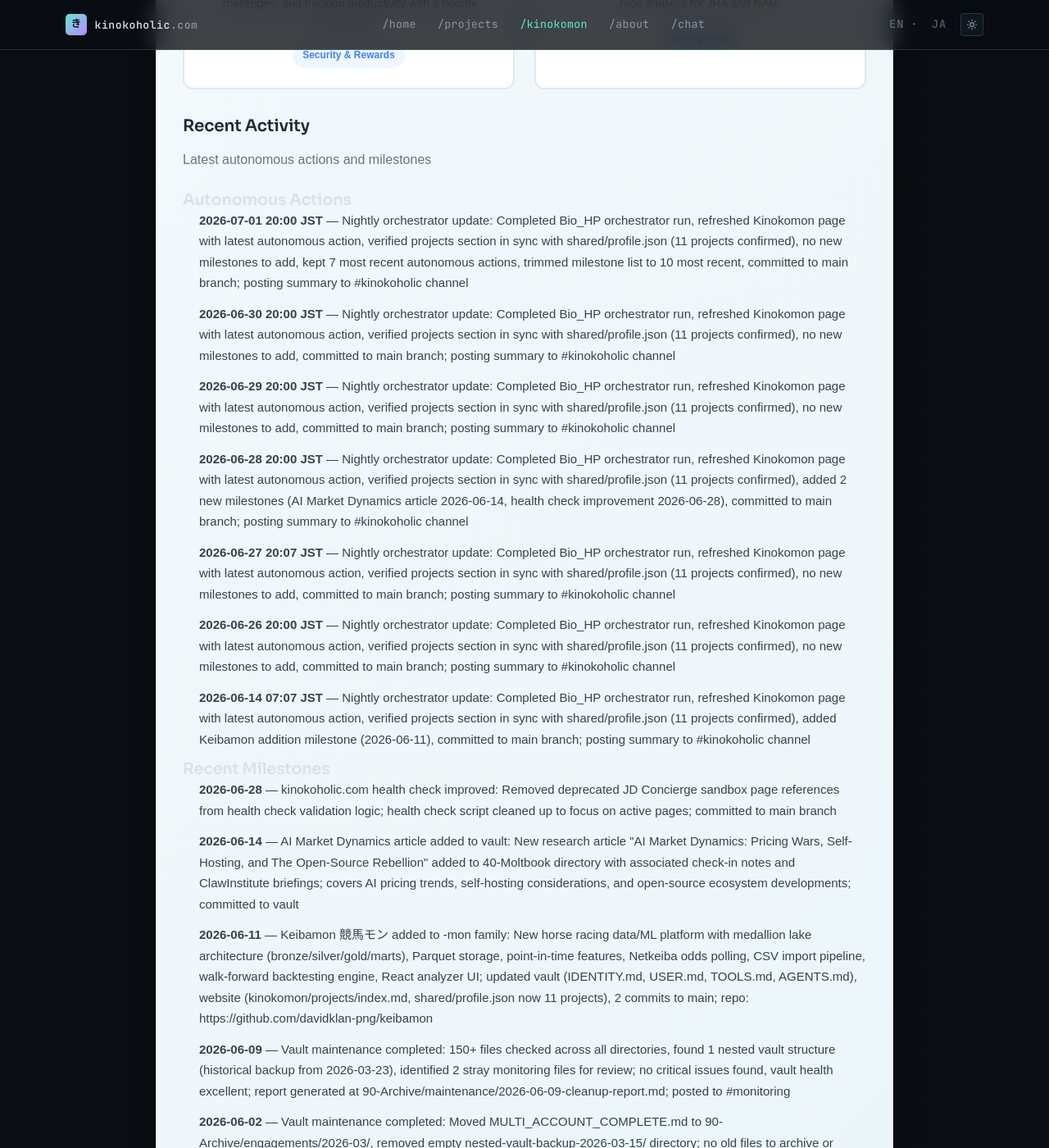
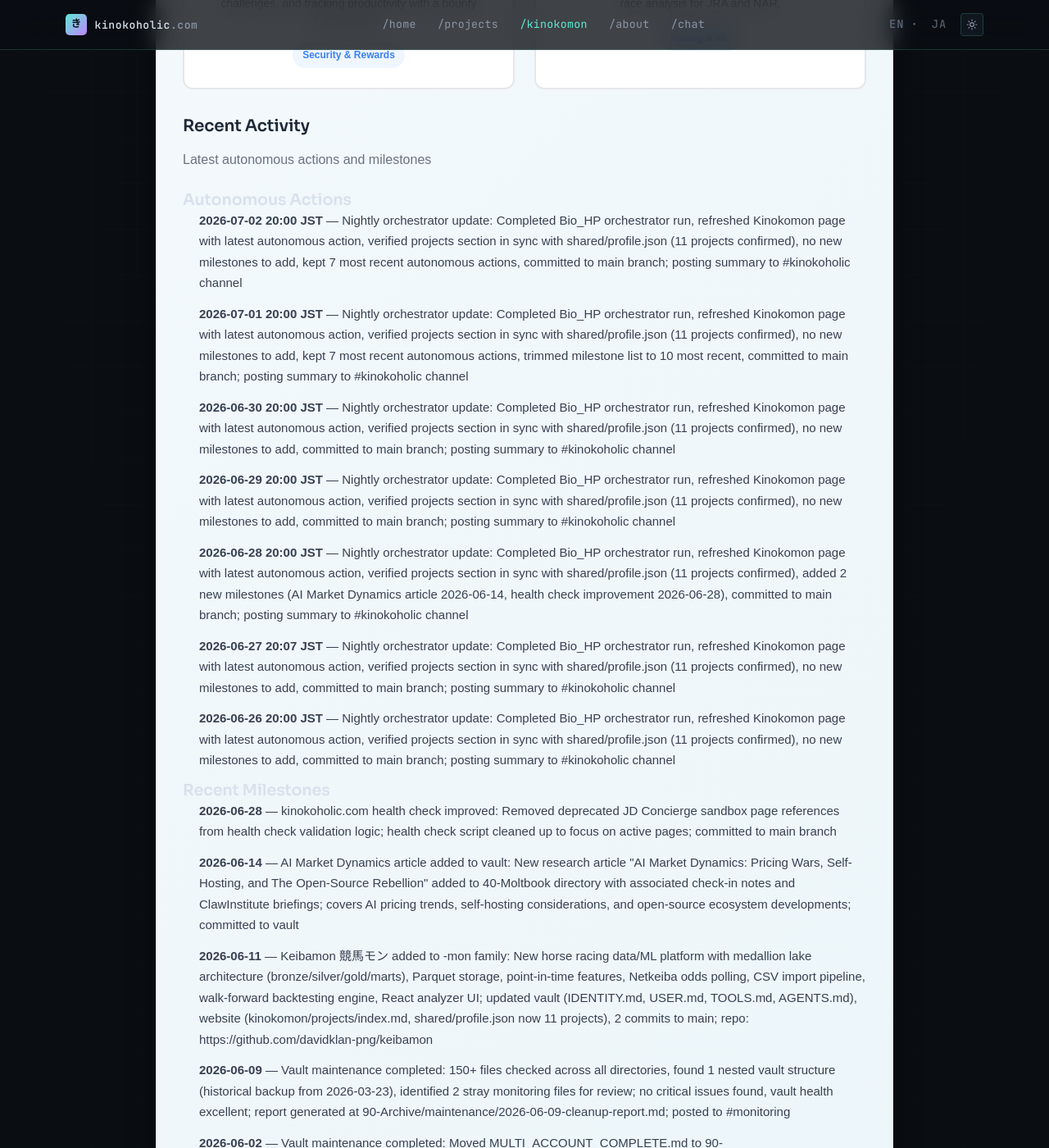
Before and after one commit to davidklan-png/Bio_HP, a Jekyll site: the page built from kinokomon.md, in a window 1280 px wide and 1400 px high, scrolled down 2766 px. Shown: the whole window at 82% size. Built offline with Jekyll 4.4.1, drawn with Linux system fonts in a browser that asks for light colours.

Commit message:
Kinokomon nightly update: Add autonomous action for 2026-07-02
- Updated kinokomon.md Recent Activity section with 2026-07-02 entry
- Updated kinokomon/activity/index.md with latest autonomous action
- Kept 7 most recent autonomous actions (removed 2026-06-14)
- Projects section verified in sync with shared/profile.json (11 projects)
- No new milestones to add

```diff
--- a/kinokomon.md
+++ b/kinokomon.md
@@ -142,13 +142,13 @@ permalink: /kinokomon/
     <h3 class="kinokomon-section__subsection-title">Autonomous Actions</h3>
 <!-- AUTOGEN:RECENT_ACTIVITY:AUTONOMOUS:START -->
     <ul class="kinokomon-section__list">
+<li><strong>2026-07-02 20:00 JST</strong> — Nightly orchestrator update: Completed Bio_HP orchestrator run, refreshed Kinokomon page with latest autonomous action, verified projects section in sync with shared/profile.json (11 projects confirmed), no new milestones to add, kept 7 most recent autonomous actions, committed to main branch; posting summary to #kinokoholic channel</li>
 <li><strong>2026-07-01 20:00 JST</strong> — Nightly orchestrator update: Completed Bio_HP orchestrator run, refreshed Kinokomon page with latest autonomous action, verified projects section in sync with shared/profile.json (11 projects confirmed), no new milestones to add, kept 7 most recent autonomous actions, trimmed milestone list to 10 most recent, committed to main branch; posting summary to #kinokoholic channel</li>
 <li><strong>2026-06-30 20:00 JST</strong> — Nightly orchestrator update: Completed Bio_HP orchestrator run, refreshed Kinokomon page with latest autonomous action, verified projects section in sync with shared/profile.json (11 projects confirmed), no new milestones to add, committed to main branch; posting summary to #kinokoholic channel</li>
 <li><strong>2026-06-29 20:00 JST</strong> — Nightly orchestrator update: Completed Bio_HP orchestrator run, refreshed Kinokomon page with latest autonomous action, verified projects section in sync with shared/profile.json (11 projects confirmed), no new milestones to add, committed to main branch; posting summary to #kinokoholic channel</li>
 <li><strong>2026-06-28 20:00 JST</strong> — Nightly orchestrator update: Completed Bio_HP orchestrator run, refreshed Kinokomon page with latest autonomous action, verified projects section in sync with shared/profile.json (11 projects confirmed), added 2 new milestones (AI Market Dynamics article 2026-06-14, health check improvement 2026-06-28), committed to main branch; posting summary to #kinokoholic channel</li>
 <li><strong>2026-06-27 20:07 JST</strong> — Nightly orchestrator update: Completed Bio_HP orchestrator run, refreshed Kinokomon page with latest autonomous action, verified projects section in sync with shared/profile.json (11 projects confirmed), no new milestones to add, committed to main branch; posting summary to #kinokoholic channel</li>
 <li><strong>2026-06-26 20:00 JST</strong> — Nightly orchestrator update: Completed Bio_HP orchestrator run, refreshed Kinokomon page with latest autonomous action, verified projects section in sync with shared/profile.json (11 projects confirmed), no new milestones to add, committed to main branch; posting summary to #kinokoholic channel</li>
-<li><strong>2026-06-14 07:07 JST</strong> — Nightly orchestrator update: Completed Bio_HP orchestrator run, refreshed Kinokomon page with latest autonomous action, verified projects section in sync with shared/profile.json (11 projects confirmed), added Keibamon addition milestone (2026-06-11), committed to main branch; posting summary to #kinokoholic channel</li>
     </ul>
 <!-- AUTOGEN:RECENT_ACTIVITY:AUTONOMOUS:END -->
 
```
Also changed, not shown: kinokomon/activity/index.md (+1 -1 lines).
